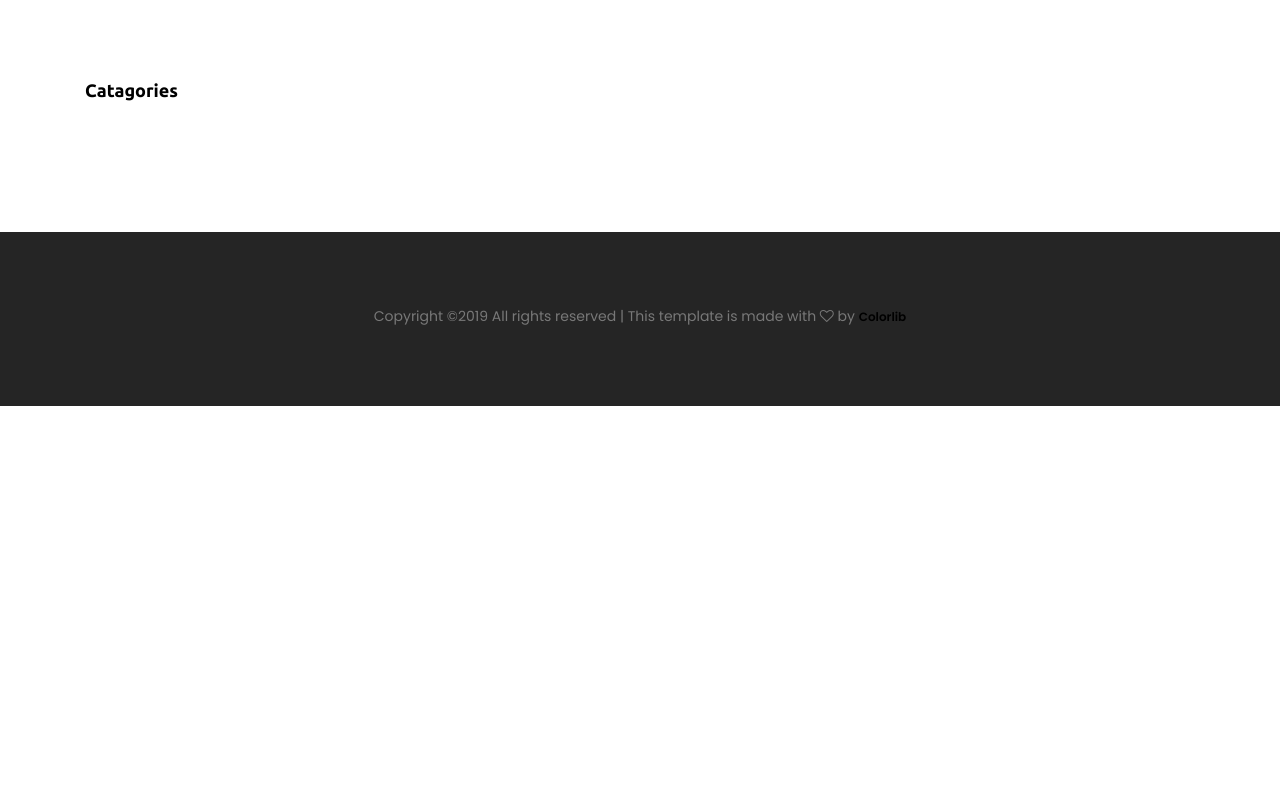
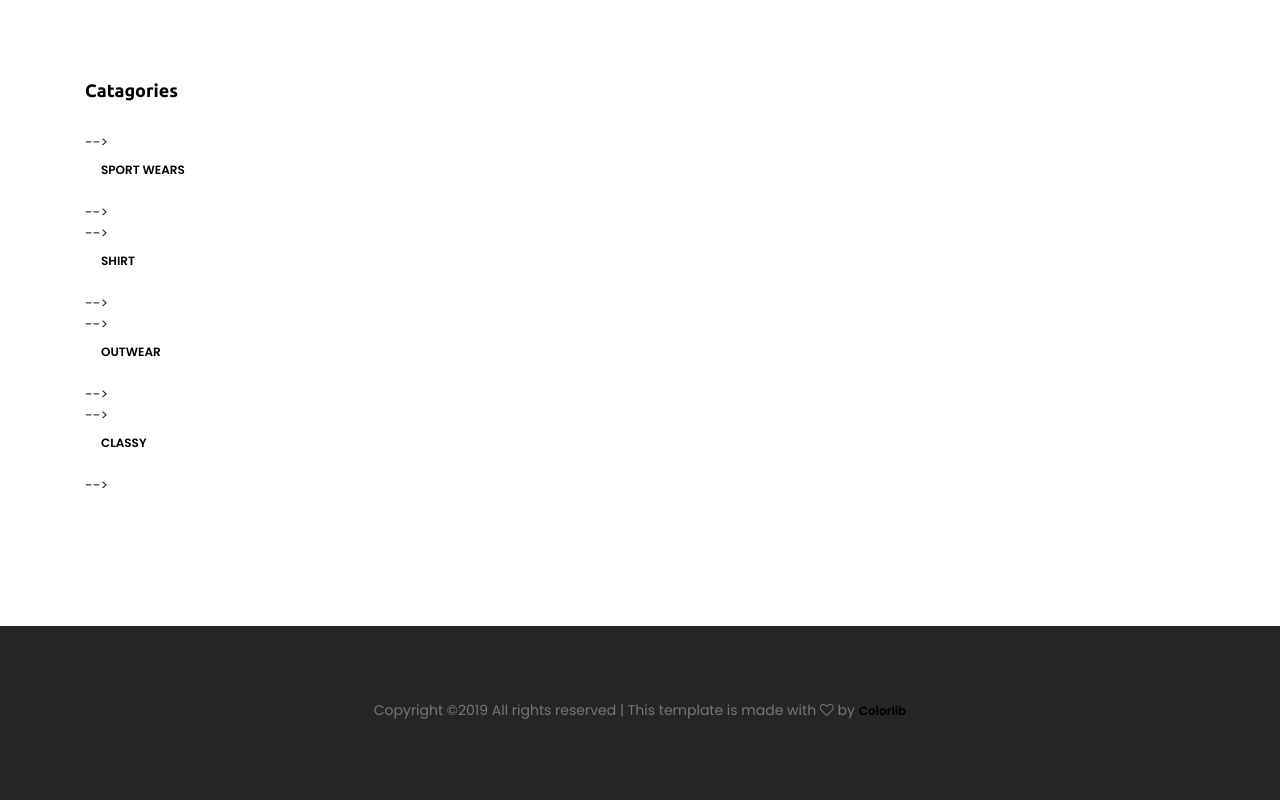
Before and after one commit to kevin123george/kart0, a Django app: template templates/index.html in a window 1280 px wide. Shown: the part 86-886 px from the top of the page. Before the commit the page ends 492 px from the top, so only its background shows below. Run offline with Django 3.2, Linux system fonts and the light colour scheme; the template is opened without the code that fills it, so the values that code supplies are empty; parts of the project's set-up code (start-up, migrations or seed data) failed here and were passed over; some libraries are stand-ins or nearby versions.

Commit message:
make it better

```diff
--- a/templates/index.html
+++ b/templates/index.html
@@ -17,7 +17,7 @@
                                     <!-- Single Item -->
                                     <li data-toggle="collapse" data-target="#clothing">
 
-                                        <ul class="sub-menu collapse show" id="clothing">
+                                        <!-- <ul class="sub-menu collapse show" id="clothing">
                                                {% for list in object_list %}
 
 												<li class="nav-item">
@@ -25,7 +25,20 @@
 												</li>
 
        										    {% endfor %}
-                                        </ul>
+                                        </ul> -->
+                                        <li class="nav-item">-->
+                                            <a class="nav-link" href="{% url 'category-list' 'SW' %} ">Sport wears</a>-->
+                                        </li>
+                                        <li class="nav-item">-->
+                                            <a class="nav-link" href="{% url 'category-list' 'S' %} ">Shirt</a>-->
+                                        </li>
+                                        <li class="nav-item">-->
+                                            <a class="nav-link" href="{% url 'category-list' 'OW' %} ">Outwear</a>-->
+                                        </li>
+                                        <li class="nav-item">-->
+                                            <a class="nav-link" href="{% url 'category-list' 'CL' %} ">Classy</a>-->
+                                        </li>
+
                                     </li>
                                     <!-- Single Item -->
 
```
